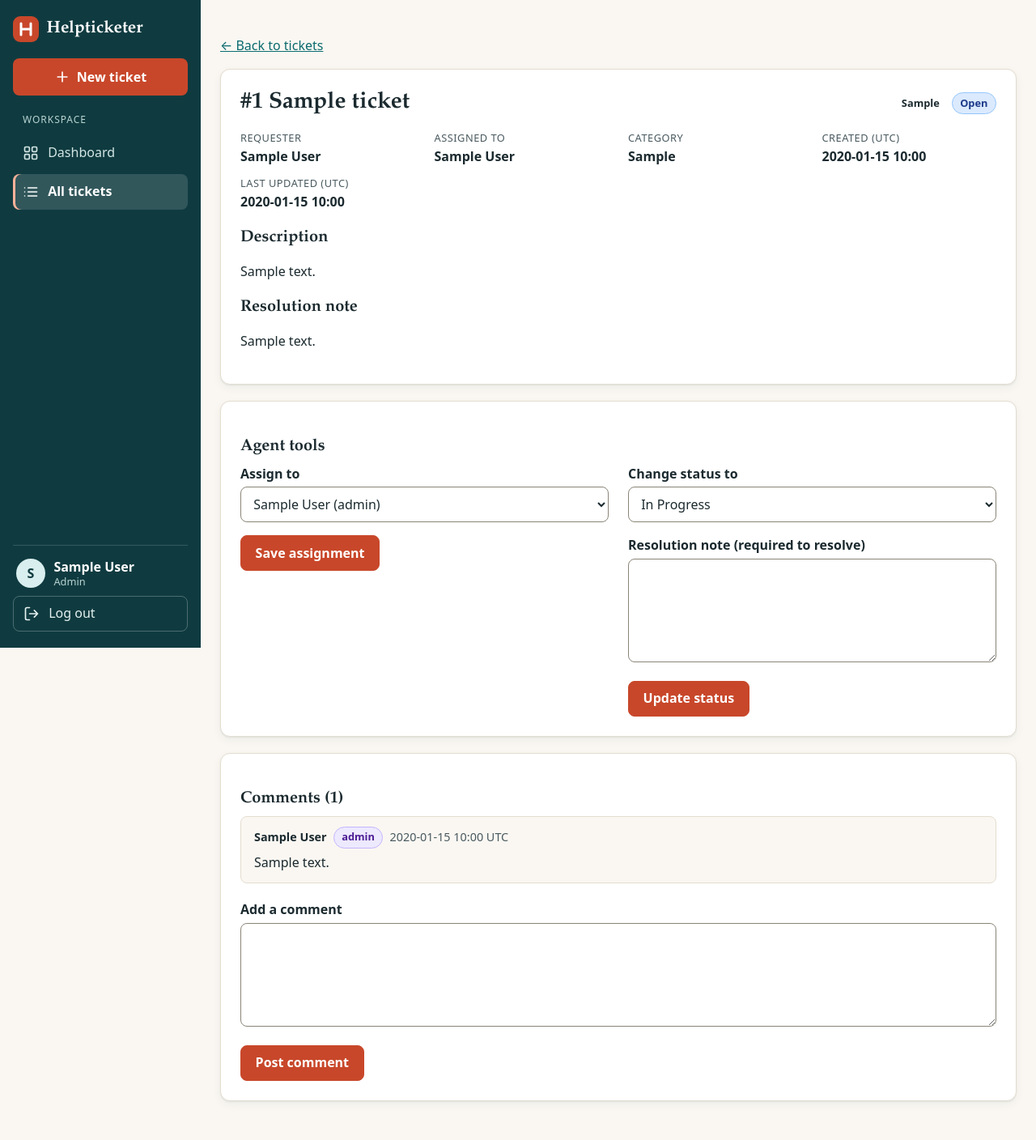
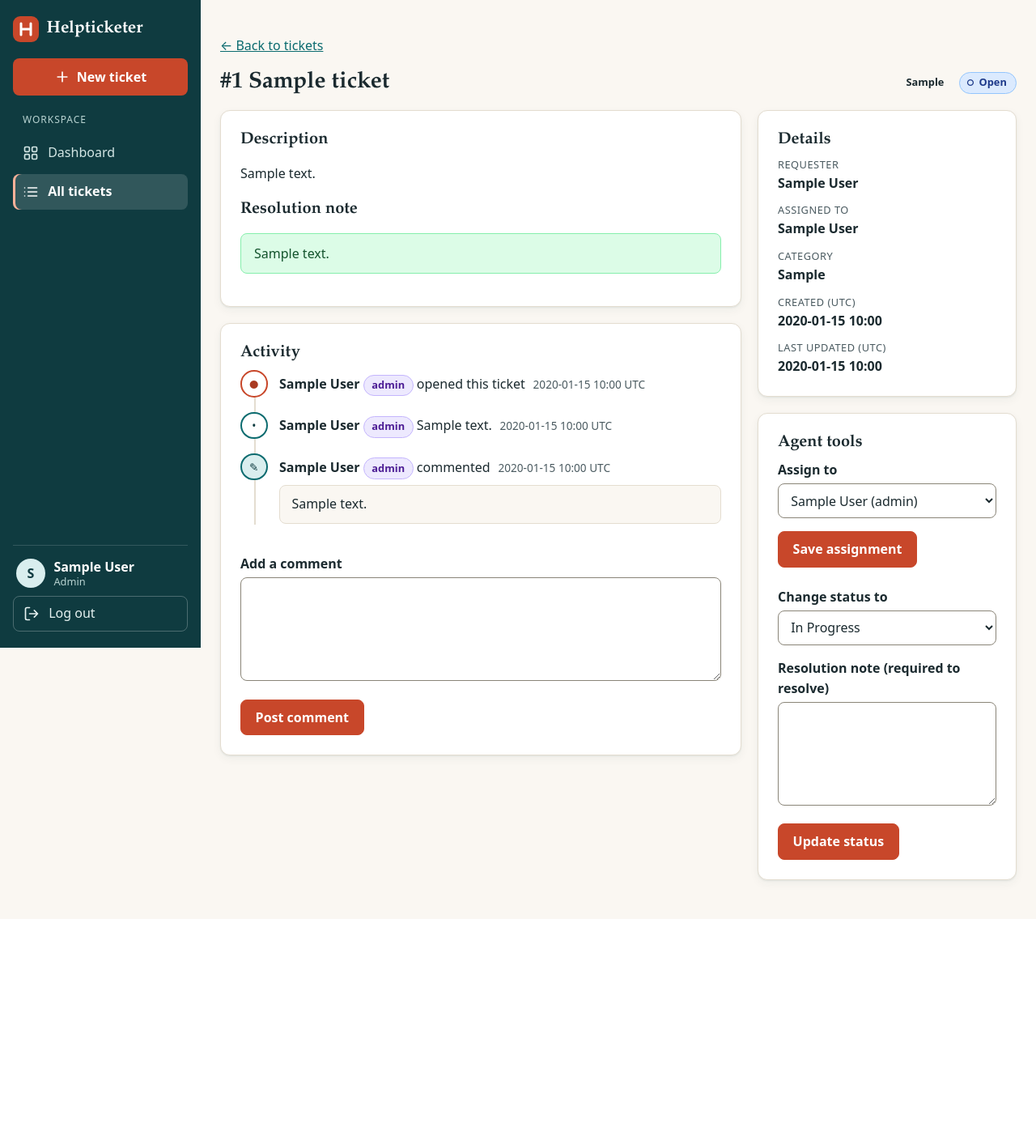
Before and after one commit to KaylDavid/Helpticketer, a Flask app: page /tickets/1 in a window 1280 px wide. Shown: the whole page at 81% size. After the commit the page ends 1135 px from the top, so only its background shows below. Run offline with Flask 3, Linux system fonts and the light colour scheme; a user stored in the database is signed in; tables that the repository leaves empty hold one stand-in row (values such as "Sample post"); some libraries are stand-ins or nearby versions.

Commit message:
Step 14.3: ticket page redesign with activity timeline and ticket_events

```diff
--- a/app/blueprints/api.py
+++ b/app/blueprints/api.py
@@ -303,7 +303,7 @@ def update_status(ticket_id):
         return error_response("Validation failed.", 422, errors)
 
     try:
-        change_status(ticket, clean["status"], clean["resolution_note"])
+                change_status(ticket, clean["status"], clean["resolution_note"], actor=g.api_user)
     except ValueError as error:
         return error_response(str(error), 409)
 
@@ -334,7 +334,7 @@ def update_assignee(ticket_id):
             )
 
     try:
-        assign_ticket(ticket, assignee)
+                assign_ticket(ticket, assignee, actor=g.api_user)
     except ValueError as error:
         return error_response(str(error), 409)
 
--- a/app/blueprints/tickets.py
+++ b/app/blueprints/tickets.py
@@ -15,6 +15,7 @@ from ..services.tickets import (
     staff_users,
     visible_tickets_query,
 )
+from ..services.timeline import build_timeline
 
 bp = Blueprint("tickets", __name__, url_prefix="/tickets")
 
@@ -69,6 +70,7 @@ def render_detail(ticket, comment_form=None, assign_form=None, status_form=None)
         status_form=status_form,
         can_comment=can_comment(ticket),
         can_edit=ticket.status != "Closed",
+        timeline=build_timeline(ticket),
     )
 
 
@@ -102,7 +104,7 @@ def new():
 @bp.route("/<int:ticket_id>")
 @login_required
 def detail(ticket_id):
-    """Show one ticket with its comments."""
+    """Show one ticket with its activity timeline."""
     ticket = get_ticket_or_404(ticket_id)
     return render_detail(ticket)
 
@@ -137,7 +139,7 @@ def assign(ticket_id):
     if form.validate_on_submit():
         assignee = db.session.get(User, form.assignee.data) if form.assignee.data else None
         try:
-            assign_ticket(ticket, assignee)
+            assign_ticket(ticket, assignee, actor=current_user)
         except ValueError as error:
             flash(str(error), "error")
         else:
@@ -160,7 +162,7 @@ def update_status(ticket_id):
     if form.validate_on_submit():
         old_status = ticket.status
         try:
-            change_status(ticket, form.status.data, form.resolution_note.data)
+            change_status(ticket, form.status.data, form.resolution_note.data, actor=current_user)
         except ValueError as error:
             # Show the page again so the typed note is not lost
             flash(str(error), "error")
--- a/app/models.py
+++ b/app/models.py
@@ -92,6 +92,12 @@ class Ticket(db.Model):
         order_by="Comment.created_at",
         cascade="all, delete-orphan",
     )
+    events = db.relationship(
+        "TicketEvent",
+        back_populates="ticket",
+        order_by="TicketEvent.created_at",
+        cascade="all, delete-orphan",
+    )
 
     def __repr__(self):
         return f"<Ticket #{self.id} {self.status}>"
@@ -112,3 +118,23 @@ class Comment(db.Model):
 
     def __repr__(self):
         return f"<Comment #{self.id} on ticket {self.ticket_id}>"
+
+
+class TicketEvent(db.Model):
+    """One line of ticket history: an assignment or a status change."""
+
+    __tablename__ = "ticket_events"
+
+    id = db.Column(db.Integer, primary_key=True)
+    kind = db.Column(db.String(20), nullable=False)  # "assigned" or "status"
+    detail = db.Column(db.String(255), nullable=False)  # e.g. "picked up this ticket"
+    created_at = db.Column(db.DateTime, nullable=False, default=utcnow)
+
+    ticket_id = db.Column(db.Integer, db.ForeignKey("tickets.id"), nullable=False, index=True)
+    actor_id = db.Column(db.Integer, db.ForeignKey("users.id"))  # empty = done by the system
+
+    ticket = db.relationship("Ticket", back_populates="events")
+    actor = db.relationship("User")
+
+    def __repr__(self):
+        return f"<TicketEvent #{self.id} {self.kind} on ticket {self.ticket_id}>"
--- a/app/static/css/styles.css
+++ b/app/static/css/styles.css
@@ -817,3 +817,131 @@ textarea.input {
     gap: 0.4rem;
   }
 }
+
+/* ---------- 8. Ticket page and timeline (Step 14.3) ---------- */
+.head-badges {
+  display: flex;
+  flex-wrap: wrap;
+  align-items: center;
+  gap: 0.5rem;
+}
+
+.ticket-layout {
+  display: grid;
+  grid-template-columns: minmax(0, 1fr) 20rem;
+  gap: 1.25rem;
+  align-items: start;
+}
+
+.first-h2 {
+  margin-top: 0;
+}
+
+.detail-list {
+  margin: 0;
+  display: grid;
+  gap: 0.75rem;
+}
+
+.detail-list dt {
+  font-size: 0.8rem;
+  text-transform: uppercase;
+  letter-spacing: 0.04em;
+  color: var(--ink-muted);
+}
+
+.detail-list dd {
+  margin: 0;
+  font-weight: 600;
+  overflow-wrap: anywhere;
+}
+
+.tools-stack {
+  display: grid;
+  gap: 1.5rem;
+}
+
+.resolution-box {
+  padding: 0.75rem 1rem;
+  background: #dcfce7;
+  border: 1px solid #86efac;
+  border-radius: var(--radius-sm);
+  color: #14532d;
+}
+
+/* Timeline */
+.timeline {
+  list-style: none;
+  margin: 0 0 1.25rem;
+  padding: 0;
+  position: relative;
+}
+
+.timeline::before {
+  content: "";
+  position: absolute;
+  left: 1.05rem;
+  top: 1rem;
+  bottom: 1rem;
+  width: 2px;
+  background: var(--line);
+}
+
+.tl-item {
+  position: relative;
+  display: flex;
+  gap: 0.9rem;
+  padding-bottom: 1.1rem;
+}
+
+.tl-dot {
+  flex: none;
+  z-index: 1;
+  display: grid;
+  place-items: center;
+  width: 2.1rem;
+  height: 2.1rem;
+  border-radius: 50%;
+  background: var(--surface);
+  border: 2px solid var(--teal-700);
+  color: var(--teal-900);
+  font-size: 0.85rem;
+}
+
+.tl-created .tl-dot {
+  border-color: var(--coral);
+  color: var(--coral-dark);
+}
+
+.tl-comment .tl-dot {
+  background: var(--teal-100);
+}
+
+.tl-content {
+  flex: 1;
+  min-width: 0;
+}
+
+.tl-line {
+  margin: 0.3rem 0 0;
+}
+
+.tl-time {
+  display: inline-block;
+  margin-left: 0.35rem;
+  font-size: 0.85rem;
+}
+
+.tl-bubble {
+  margin: 0.45rem 0 0;
+  padding: 0.65rem 0.9rem;
+  background: var(--bg);
+  border: 1px solid var(--line);
+  border-radius: var(--radius-sm);
+}
+
+@media (max-width: 900px) {
+  .ticket-layout {
+    grid-template-columns: minmax(0, 1fr);
+  }
+}
--- a/app/templates/_pills.html
+++ b/app/templates/_pills.html
@@ -1,5 +1,5 @@
 {# A status pill: an icon AND text, so the meaning never depends on color alone #}
-{% macro status_pill(status) %}
+{% macro status_pill(status, testid=None) %}
 {% set icons = {"Open": "○", "In Progress": "◐", "Resolved": "✓", "Closed": "■"} %}
-<span class="pill pill-status-{{ status|lower|replace(' ', '-') }}"><span class="pill-icon" aria-hidden="true">{{ icons.get(status, "•") }}</span>{{ status }}</span>
+<span class="pill pill-status-{{ status|lower|replace(' ', '-') }}"{% if testid %} data-testid="{{ testid }}"{% endif %}><span class="pill-icon" aria-hidden="true">{{ icons.get(status, "•") }}</span>{{ status }}</span>
 {% endmacro %}
--- a/app/templates/tickets/detail.html
+++ b/app/templates/tickets/detail.html
@@ -1,43 +1,88 @@
 {% extends "base.html" %}
 {% from "_macros.html" import render_field %}
+{% from "_pills.html" import status_pill %}
 
 {% block title %}Ticket #{{ ticket.id }} - Helpticketer{% endblock %}
 
 {% block content %}
+{% set glyphs = {"created": "●", "assigned": "→", "status": "◐", "comment": "✎"} %}
+
 <p><a href="{{ url_for('tickets.index') }}" data-testid="back-to-list">&larr; Back to tickets</a></p>
 
-<section class="card">
 <div class="page-header">
   <h1 data-testid="ticket-title">#{{ ticket.id }} {{ ticket.title }}</h1>
-    <div>
+  <div class="head-badges">
     <span class="badge badge-priority-{{ ticket.priority|lower }}" data-testid="ticket-priority-badge">{{ ticket.priority }}</span>
-      <span class="badge badge-status-{{ ticket.status|lower|replace(' ', '-') }}" data-testid="ticket-status-badge">{{ ticket.status }}</span>
+    {{ status_pill(ticket.status, "ticket-status-badge") }}
   </div>
 </div>
 
-  <dl class="meta-grid">
+<div class="ticket-layout">
+  <div class="ticket-main">
+    <section class="card">
+      <h2 class="first-h2">Description</h2>
+      <p class="pre-wrap" data-testid="ticket-description">{{ ticket.description }}</p>
+
+      {% if ticket.resolution_note %}
+      <h2>Resolution note</h2>
+      <p class="pre-wrap resolution-box" data-testid="ticket-resolution">{{ ticket.resolution_note }}</p>
+      {% endif %}
+    </section>
+
+    <section class="card section-gap">
+      <h2 class="first-h2">Activity</h2>
+
+      <ol class="timeline" data-testid="timeline">
+        {% for item in timeline %}
+        <li class="tl-item tl-{{ item.kind }}" data-testid="{{ 'comment' if item.kind == 'comment' else 'timeline-item' }}">
+          <span class="tl-dot" aria-hidden="true">{{ glyphs.get(item.kind, "•") }}</span>
+          <div class="tl-content">
+            <p class="tl-line">
+              <strong>{{ item.actor_name }}</strong>
+              {% if item.actor_role in ('agent', 'admin') %}<span class="badge badge-staff">{{ item.actor_role }}</span>{% endif %}
+              {{ item.text }}
+              <time class="muted tl-time" datetime="{{ item.when.strftime('%Y-%m-%dT%H:%M') }}Z">{{ item.when.strftime('%Y-%m-%d %H:%M') }} UTC</time>
+            </p>
+            {% if item.body %}<p class="pre-wrap tl-bubble">{{ item.body }}</p>{% endif %}
+          </div>
+        </li>
+        {% endfor %}
+      </ol>
+
+      {% if ticket.comments|length == 0 %}
+      <p class="muted" data-testid="no-comments">No comments yet.</p>
+      {% endif %}
+
+      {% if can_comment %}
+      <form method="post" action="{{ url_for('tickets.post_comment', ticket_id=ticket.id) }}" novalidate data-testid="comment-form">
+        <input type="hidden" name="csrf_token" value="{{ csrf_token() }}">
+        {{ render_field(form.body, "comment-body") }}
+        {{ form.submit(id="comment-submit", class_="btn btn-primary", data_testid="comment-submit") }}
+      </form>
+      {% else %}
+      <p class="muted" data-testid="comments-closed">This ticket is closed, so new comments are not allowed.</p>
+      {% endif %}
+    </section>
+  </div>
+
+  <aside class="ticket-side" aria-label="Ticket details and tools">
+    <section class="card">
+      <h2 class="first-h2">Details</h2>
+      <dl class="detail-list">
         <div><dt>Requester</dt><dd data-testid="ticket-requester">{{ ticket.requester.name }}</dd></div>
         <div><dt>Assigned to</dt><dd data-testid="ticket-assignee">{{ ticket.assignee.name if ticket.assignee else "Unassigned" }}</dd></div>
         <div><dt>Category</dt><dd>{{ ticket.category }}</dd></div>
         <div><dt>Created (UTC)</dt><dd>{{ ticket.created_at.strftime('%Y-%m-%d %H:%M') }}</dd></div>
         <div><dt>Last updated (UTC)</dt><dd>{{ ticket.updated_at.strftime('%Y-%m-%d %H:%M') }}</dd></div>
       </dl>
-
-  <h2>Description</h2>
-  <p class="pre-wrap" data-testid="ticket-description">{{ ticket.description }}</p>
-
-  {% if ticket.resolution_note %}
-  <h2>Resolution note</h2>
-  <p class="pre-wrap" data-testid="ticket-resolution">{{ ticket.resolution_note }}</p>
-  {% endif %}
     </section>
 
     {# Agent tools: only staff get these forms (the routes also check the role) #}
     {% if assign_form is not none and status_form is not none %}
     <section class="card section-gap" data-testid="staff-panel">
-  <h2>Agent tools</h2>
+      <h2 class="first-h2">Agent tools</h2>
       {% if can_edit %}
-  <div class="tools-grid">
+      <div class="tools-stack">
         <form method="post" action="{{ url_for('tickets.assign', ticket_id=ticket.id) }}" novalidate data-testid="assign-form">
           <input type="hidden" name="csrf_token" value="{{ csrf_token() }}">
           {{ render_field(assign_form.assignee, "assign-select") }}
@@ -56,35 +101,6 @@
       {% endif %}
     </section>
     {% endif %}
-
-<section class="card section-gap">
-  <h2>Comments ({{ ticket.comments|length }})</h2>
-
-  {% if ticket.comments %}
-  <ul class="comment-list" data-testid="comment-list">
-    {% for comment in ticket.comments %}
-    <li class="comment" data-testid="comment">
-      <div class="comment-meta">
-        <strong>{{ comment.author.name }}</strong>
-        {% if comment.author.is_staff %}<span class="badge badge-staff">{{ comment.author.role }}</span>{% endif %}
-        <span class="muted">{{ comment.created_at.strftime('%Y-%m-%d %H:%M') }} UTC</span>
+  </aside>
 </div>
-      <p class="pre-wrap">{{ comment.body }}</p>
-    </li>
-    {% endfor %}
-  </ul>
-  {% else %}
-  <p class="muted" data-testid="no-comments">No comments yet.</p>
-  {% endif %}
-
-  {% if can_comment %}
-  <form method="post" action="{{ url_for('tickets.post_comment', ticket_id=ticket.id) }}" novalidate data-testid="comment-form">
-    <input type="hidden" name="csrf_token" value="{{ csrf_token() }}">
-    {{ render_field(form.body, "comment-body") }}
-    {{ form.submit(id="comment-submit", class_="btn btn-primary", data_testid="comment-submit") }}
-  </form>
-  {% else %}
-  <p class="muted" data-testid="comments-closed">This ticket is closed, so new comments are not allowed.</p>
-  {% endif %}
-</section>
 {% endblock %}
```
Also changed, not shown: app/services/seed.py (+35 -1 lines), app/services/tickets.py (+24 -4 lines), app/services/timeline.py (added, +61 -0 lines), tests/test_timeline.py (added, +170 -0 lines), 9 other files. Lines whose indentation alone changed are shown as unchanged.
